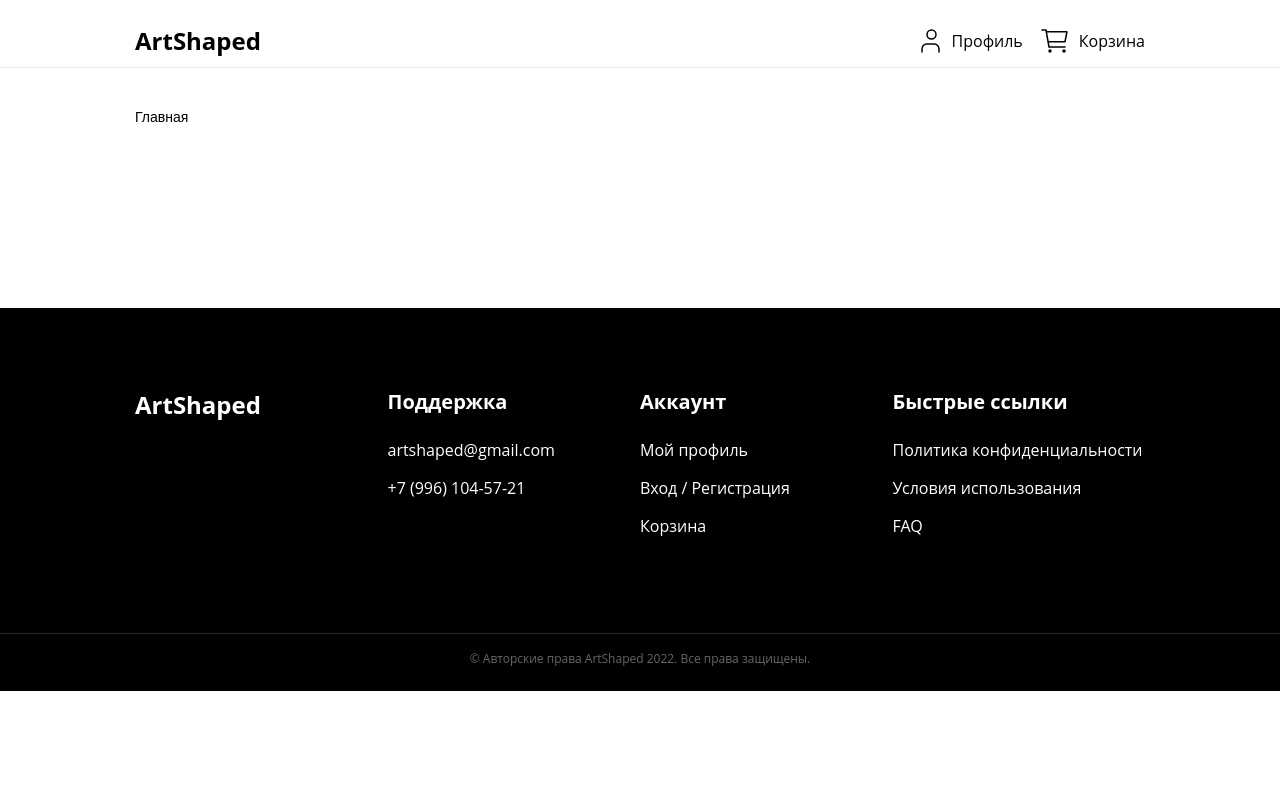
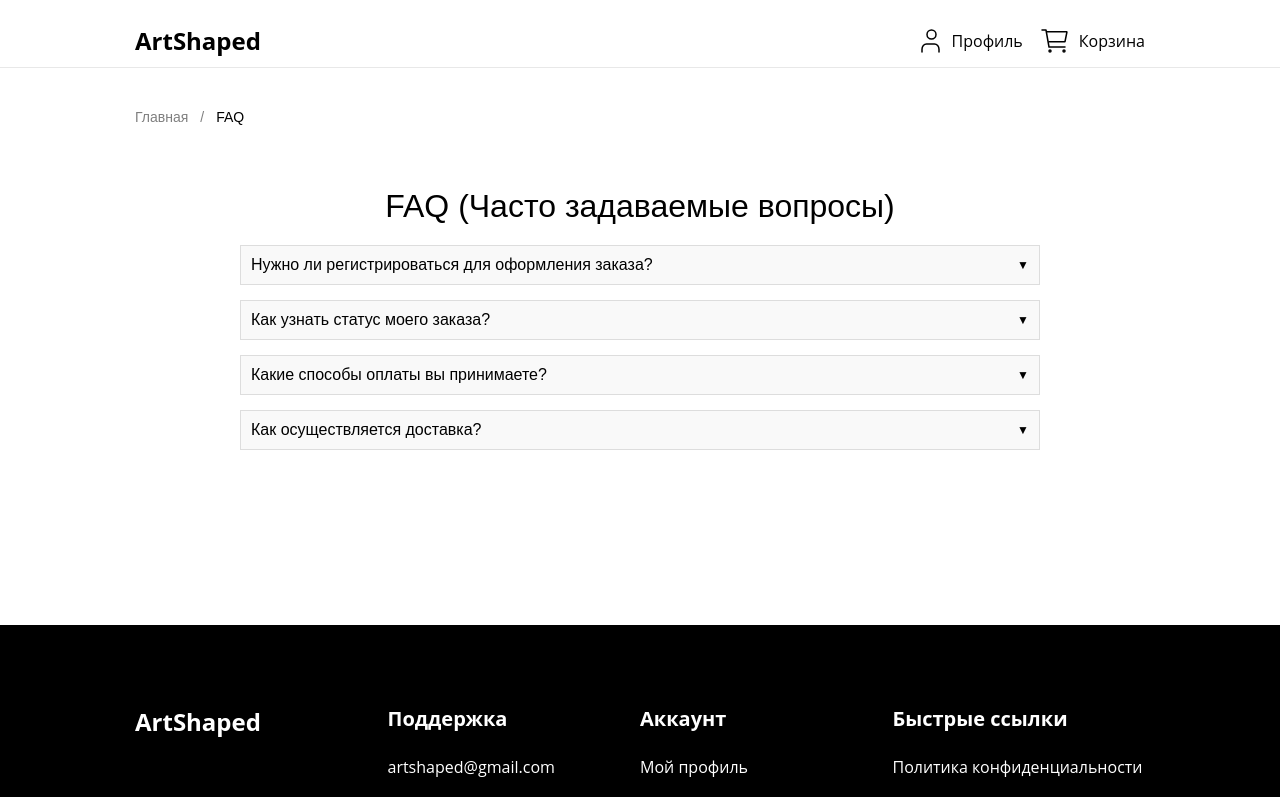
Before and after one commit to Riedery-Walst/cloths-shop-frontend, a Vue app: page /faq in a window 1280 px wide. Shown: the top 797 px of the page. Built offline with nearby package versions, Linux system fonts and the light colour scheme.

Commit message:
Добавлен FAQ

```diff
--- a/src/components/Breadcrumbs.vue
+++ b/src/components/Breadcrumbs.vue
@@ -14,7 +14,7 @@ export default {
   computed: {
     breadcrumbs() {
       const path = this.$route.path.split('/').filter(Boolean);
-      let breadcrumbs = [{ name: 'Главная', link: '/' }];
+      let breadcrumbs = [{name: 'Главная', link: '/'}];
 
       if (path.length > 0) {
         // Для страницы продуктов
@@ -29,7 +29,7 @@ export default {
         else if (path[0] === 'product') {
           breadcrumbs.push({
             name: `Товар ${this.$route.params.id}`,
-            link: null
+            link: null,
           });
         }
 
@@ -37,7 +37,7 @@ export default {
         else if (path[0] === 'cart') {
           breadcrumbs.push({
             name: 'Корзина',
-            link: '/cart'
+            link: '/cart',
           });
         }
 
@@ -45,7 +45,7 @@ export default {
         else if (path[0] === 'checkout') {
           breadcrumbs.push({
             name: 'Оформление заказа',
-            link: '/checkout'
+            link: '/checkout',
           });
         }
 
@@ -53,7 +53,7 @@ export default {
         else if (path[0] === 'profile') {
           breadcrumbs.push({
             name: 'Профиль',
-            link: '/profile'
+            link: '/profile',
           });
         }
 
@@ -61,7 +61,7 @@ export default {
         else if (path[0] === 'login') {
           breadcrumbs.push({
             name: 'Вход',
-            link: null
+            link: null,
           });
         }
 
@@ -69,7 +69,7 @@ export default {
         else if (path[0] === 'register') {
           breadcrumbs.push({
             name: 'Регистрация',
-            link: null
+            link: null,
           });
         }
 
@@ -77,7 +77,7 @@ export default {
         else if (path[0] === 'privacy-policy') {
           breadcrumbs.push({
             name: 'Политика конфиденциальности',
-            link: null
+            link: null,
           });
         }
 
@@ -85,7 +85,15 @@ export default {
         else if (path[0] === 'terms-of-service') {
           breadcrumbs.push({
             name: 'Условия использования',
-            link: null
+            link: null,
+          });
+        }
+
+        // Для страницы FAQ
+        else if (path[0] === 'faq') {
+          breadcrumbs.push({
+            name: 'FAQ',
+            link: '/faq',
           });
         }
 
@@ -94,45 +102,45 @@ export default {
           if (path[1] === 'colors') {
             breadcrumbs.push({
               name: 'Цвета',
-              link: '/admin/colors'
+              link: '/admin/colors',
             });
             if (path[2] === 'add') {
               breadcrumbs.push({
                 name: 'Добавить цвет',
-                link: '/admin/colors/add'
+                link: '/admin/colors/add',
               });
             }
           } else if (path[1] === 'sizes') {
             breadcrumbs.push({
               name: 'Размеры',
-              link: '/admin/sizes'
+              link: '/admin/sizes',
             });
             if (path[2] === 'add') {
               breadcrumbs.push({
                 name: 'Добавить размер',
-                link: '/admin/sizes/add'
+                link: '/admin/sizes/add',
               });
             }
           } else if (path[1] === 'products') {
             breadcrumbs.push({
               name: 'Продукты',
-              link: '/admin/products'
+              link: '/admin/products',
             });
             if (path[2] === 'add') {
               breadcrumbs.push({
                 name: 'Добавить продукт',
-                link: '/admin/products/add'
+                link: '/admin/products/add',
               });
             } else if (path[2] === 'edit') {
               breadcrumbs.push({
                 name: `Редактировать продукт ${this.$route.params.id}`,
-                link: null
+                link: null,
               });
             }
           } else if (path[1] === 'orders') {
             breadcrumbs.push({
               name: 'Заказы',
-              link: '/admin/orders'
+              link: '/admin/orders',
             });
           }
         }
--- a/src/router/router.js
+++ b/src/router/router.js
@@ -16,8 +16,9 @@ import AdminChangeAndAddProductPage from '@/views/admin/ChangeAndAddProductPage.
 import ProfilePage from '@/views/ProfilePage.vue';
 import ThanksPage from '@/views/ThanksPage.vue';
 import OrdersPage from '@/views/admin/OrdersPage.vue';
-import TermsOfService from '@/views/TermsOfService.vue';
-import PrivacyPolicy from '@/views/PrivacyPolicy.vue';
+import TermsOfService from '@/views/TermsOfServicePage.vue';
+import PrivacyPolicy from '@/views/PrivacyPolicyPage.vue';
+import FAQPage from '@/views/FAQPage.vue';
 
 // Определяем маршруты
 const routes = [
@@ -82,6 +83,11 @@ const routes = [
         path: '/privacy-policy',
         name: 'PrivacyPolicy',
         component: PrivacyPolicy,  // Новый маршрут для страницы политики конфиденциальности
+    },
+    {
+        path: '/faq',
+        name: 'FAQPage',
+        component: FAQPage, // Указываем компонент для маршрута FAQ
     },
     {
         path: '/admin/colors',
--- /dev/null
+++ b/src/views/FAQPage.vue
@@ -0,0 +1,95 @@
+<template>
+  <div class="faq-container">
+    <h1>FAQ (Часто задаваемые вопросы)</h1>
+    <div class="faq-item" v-for="(item, index) in faqs" :key="index">
+      <button class="faq-question" @click="toggleFAQ(index)">
+        {{ item.question }}
+        <span class="arrow">{{ item.open ? '▲' : '▼' }}</span>
+      </button>
+      <p v-if="item.open" class="faq-answer">{{ item.answer }}</p>
+    </div>
+  </div>
+</template>
+
+<script>
+export default {
+  name: "FAQPage",
+  data() {
+    return {
+      faqs: [
+        {
+          question: "Нужно ли регистрироваться для оформления заказа?",
+          answer: "Да, регистрация обязательна для оформления заказа.",
+          open: false,
+        },
+        {
+          question: "Как узнать статус моего заказа?",
+          answer: "Чтобы узнать статус заказа, свяжитесь с нами по электронной почте или телефону.",
+          open: false,
+        },
+        {
+          question: "Какие способы оплаты вы принимаете?",
+          answer: "Мы принимаем оплату через сервис ЮKassa. Оплата при получении невозможна.",
+          open: false,
+        },
+        {
+          question: "Как осуществляется доставка?",
+          answer: "Доставка осуществляется с помощью CDEK, а стоимость уточняется после оформления заказа.",
+          open: false,
+        },
+      ],
+    };
+  },
+  methods: {
+    toggleFAQ(index) {
+      this.faqs[index].open = !this.faqs[index].open;
+    },
+  },
+};
+</script>
+
+<style scoped>
+.faq-container {
+  max-width: 800px;
+  margin: 0 auto;
+  padding: 20px;
+  font-family: Arial, sans-serif;
+}
+
+h1 {
+  text-align: center;
+  margin-bottom: 20px;
+}
+
+.faq-item {
+  margin-bottom: 15px;
+}
+
+.faq-question {
+  width: 100%;
+  background: #f9f9f9;
+  border: 1px solid #ddd;
+  padding: 10px;
+  text-align: left;
+  font-size: 16px;
+  cursor: pointer;
+  display: flex;
+  justify-content: space-between;
+  align-items: center;
+}
+
+.faq-question:hover {
+  background: #f1f1f1;
+}
+
+.faq-answer {
+  margin-top: 10px;
+  padding: 10px;
+  background: #fff;
+  border-left: 4px solid #ddd;
+}
+
+.arrow {
+  font-size: 12px;
+}
+</style>
```
Also changed, not shown: src/views/PrivacyPolicyPage.vue (renamed from src/views/PrivacyPolicy.vue), src/views/TermsOfServicePage.vue (renamed from src/views/TermsOfService.vue).
